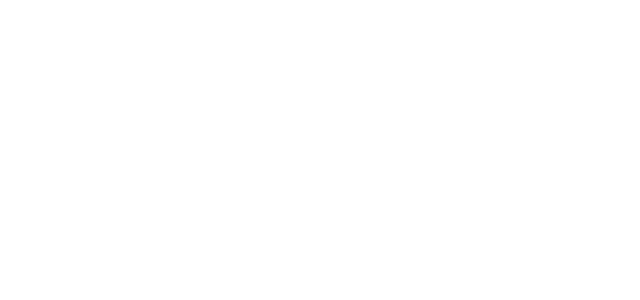
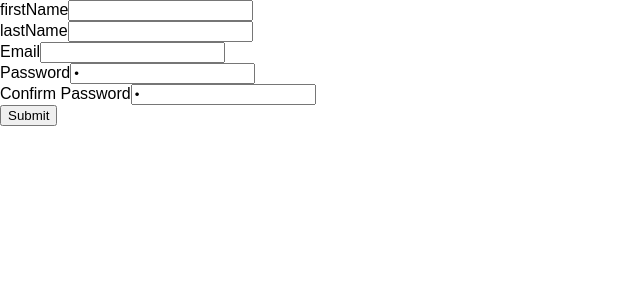
Before and after one commit to neenu-kurian/insult, a React (Create React App) app in the folder client/: page /signup in a window 1280 px wide. Shown: the top 300 px of the page, without its empty margins (0-640 px from the left). Built offline with nearby package versions, Linux system fonts and the light colour scheme.

Commit message:
Add signup route and components

```diff
--- a/client/package.json
+++ b/client/package.json
@@ -7,7 +7,7 @@
     "react-dom": "^16.3.2",
     "react-router": "^4.2.0",
     "react-router-dom": "^4.2.2",
-    "react-scripts": "1.1.4"
+    "react-scripts": "1.1.4",
     "superagent": "^3.8.2"
   },
   "scripts": {
--- a/client/src/App.js
+++ b/client/src/App.js
@@ -2,7 +2,7 @@
 import GamePage from './components/gamePage'
 import NewGame from './components/newGame'
 import { BrowserRouter as Router, Route, Redirect } from 'react-router-dom'
-
+import SignUpForm from './components/SignUpForm'
 
 class App extends Component {
   render() {
@@ -11,9 +11,10 @@
       <Router>
 
         <div>
-          <Route exact path="/games" component={NewGame} />
+          <Route exact path="/signup" component={SignUpForm} />
+          <Route exact path="/signup/games" component={NewGame} />
           <Route exact path="/" render={() => <Redirect to="/games" />} />
-          <Route exact path="/games/:id" component={GamePage} />
+          <Route exact path="/signup/games/:id" component={GamePage} />
          </div>
 
       </Router>
--- /dev/null
+++ b/client/src/actions/signUp.js
@@ -0,0 +1,14 @@
+import * as request from 'superagent'
+export const baseUrl = 'http://localhost:4000'
+
+export const SIGN_UP = "SIGN_UP"
+
+export const userSignUp = () => (dispatch) =>{
+    request
+    .get(`${baseUrl}/signup`)
+    .then(res => dispatch({
+     type:SIGN_UP,
+     payload: res.body
+    }))
+    .catch(err => console.error(err))
+}
--- /dev/null
+++ b/client/src/components/SignUpForm.js
@@ -0,0 +1,54 @@
+import React, {PureComponent} from 'react'
+import {userSignUp} from '../actions/signUp'
+import { connect } from 'react-redux'
+
+ class SignUpForm extends PureComponent {
+
+    render(){
+        return(
+            <form onSubmit={this.handleSubmit}>
+            <div>
+                <label htmlFor="firstName">firstName</label>
+                <input type="firstName" name="firstName" id="firstName" value={
+                this.props.firstName||" "
+                }onChange={this.handleChange}/>
+                </div>
+             <div>
+               <label htmlFor="lastName">lastName</label>
+               <input type="lastName" name="lastName" id="lastName" value={
+               this.props.lastName||" "
+               }onChange={this.handleChange}/>
+             </div>
+              <div>
+                  <label htmlFor="email">Email</label>
+                  <input type="email" name="email" id="email" value={
+                   this.props.email|| " "
+                  }onChange={this.handleChange}/>
+             </div>
+             <div>
+            <label htmlFor="password">Password</label>
+            <input type="password" name="password" id="password" value={
+                this.props.password||" "
+            }onChange={this.handleChange}/>
+             </div>
+
+             <div>
+               <label htmlFor="confirm password">Confirm Password</label>
+               <input type="password" name="confirmPassword" id="confirmPassword" value={
+                 this.props.password||" "
+               }onChange={this.handleChange}/>
+             </div>
+
+             <button type="submit">Submit </button>
+            </form>
+
+        )
+    }
+}
+
+const mapStateToProps=(state)=>{
+    // state=this.state
+    signup: state.signup
+}
+
+export default connect(mapStateToProps,{userSignUp} )(SignUpForm)
--- a/client/src/components/newGame.js
+++ b/client/src/components/newGame.js
@@ -1,7 +1,7 @@
 import React, { PureComponent } from 'react'
-import { connect } from 'react-redux'
-import {Link} from 'react-router-dom'
-import { Router } from 'react-router';
+// import { connect } from 'react-redux'
+// import {Link} from 'react-router-dom'
+// import { Router } from 'react-router';
 
 export default class NewGame extends PureComponent {
 
@@ -10,7 +10,7 @@
       }
     render() {
      return (
-            <button class='start-btn' onClick={this.handleClick}>New Game</button>
+            <button className='start-btn' onClick={this.handleClick}>New Game</button>
         )
     }
 }
--- a/client/src/reducers/index.js
+++ b/client/src/reducers/index.js
@@ -1,5 +1,7 @@
 import insults from './insults'
+import signup from './signUp'
 
 export default {
-  insults
+  insults,
+  signup
 }
--- /dev/null
+++ b/client/src/reducers/signUp.js
@@ -0,0 +1,20 @@
+import { SIGN_UP } from '../actions/signUp'
+
+const initalState={
+   firstName:"neenu",
+   lastName:"k",
+   email:"abc@gmail.com",
+   passsword:"password",
+   confirmpassword:"password"
+}
+
+export default function (state=initalState,{type,payload}){
+    switch(type) {
+        case SIGN_UP:
+        return{
+            payload
+        }
+        default:
+        return state
+    }
+}
```
